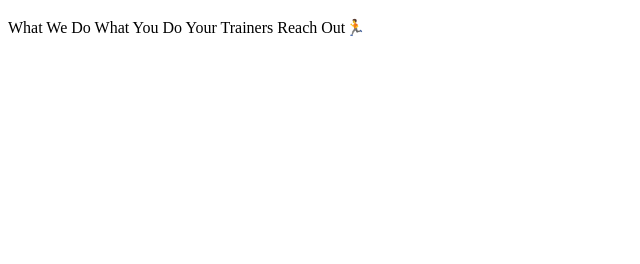
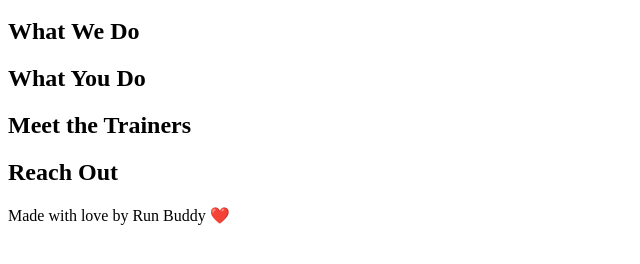
Before and after one commit to damiandlg/run_buddy, a plain HTML site: page index.html in a window 1280 px wide. Shown: the part 48-312 px from the top of the page, without its empty margins (0-640 px from the left). Drawn offline with Linux system fonts and the light colour scheme.

Commit message:
html outline and gitignore

```diff
--- a/index.html
+++ b/index.html
@@ -7,6 +7,35 @@
         <header>
         <h1>Run Buddy</h1>
         </header>
-        What We Do What You Do Your Trainers Reach Out🏃
+        <!--hero/jumbetron section-->
+        <section>
+
+        </section>
+
+        <!--What we do Section-->
+        <section>
+           <h2> What We Do</h2>
+        </section>
+
+        <!--What you Do Section-->
+        <section>
+            <h2>What You Do</h2>
+        </section>
+
+
+        <!--Meet your Trainers Section-->
+        <section>
+            <h2>Meet the Trainers</h2>
+        </section>
+
+        <!--Reach out Section-->
+        <section>
+            <h2>Reach Out</h2>
+        </section>
+
+        <!--Footer-->
+        <footer>
+            Made with love by Run Buddy ❤️
+        </footer>
     </body>
 </html>
```
Also changed, not shown: 1 other file.
